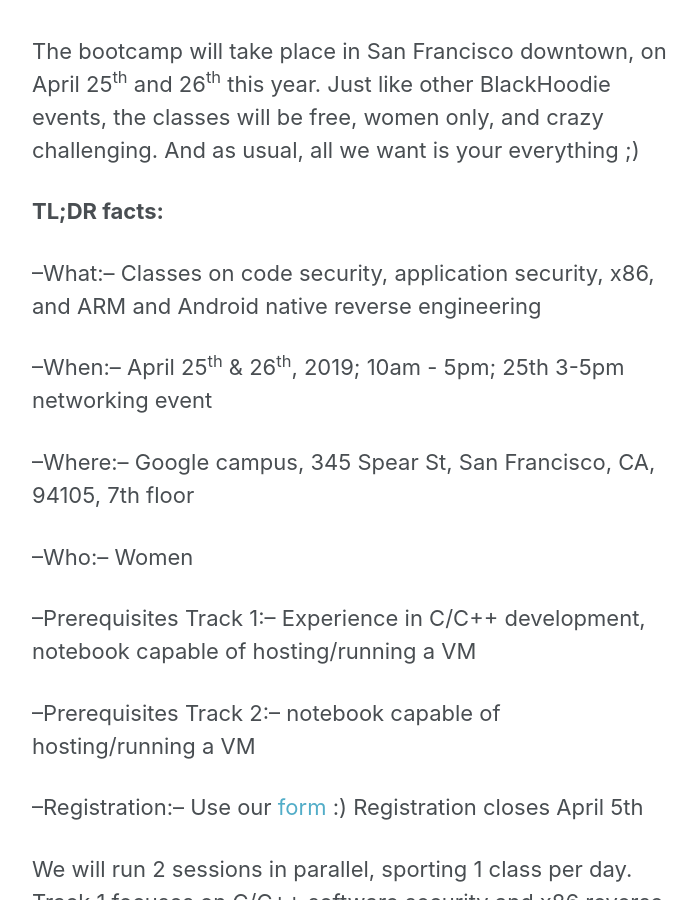
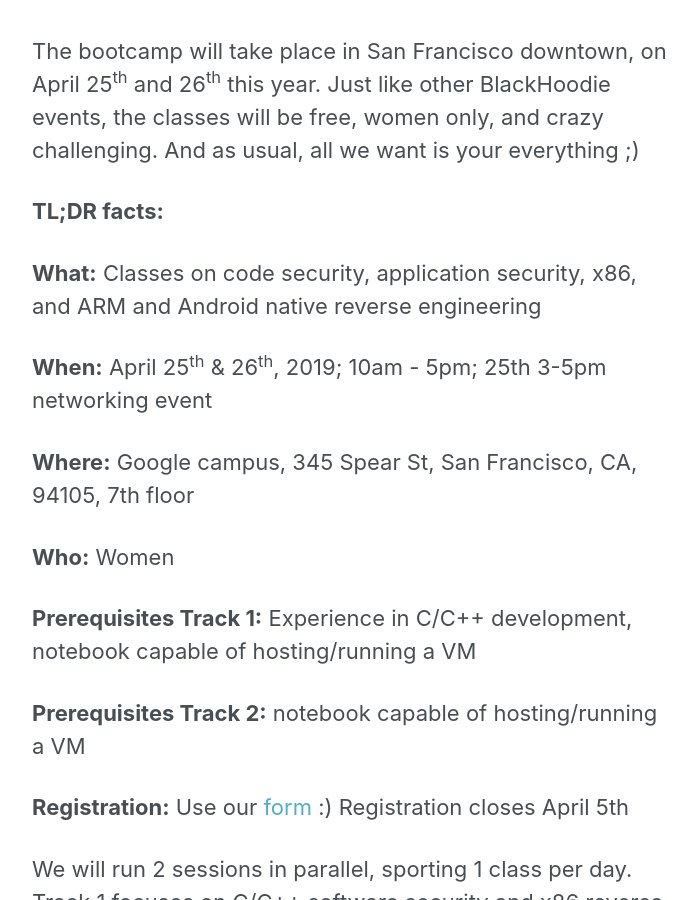
Before and after one commit to blackhoodieRE/blackhoodiere.github.io, a Jekyll site: the page built from _posts/2019_03_18_Blackhoodie_BayArea_19.md, in a window 1280 px wide and 900 px high, scrolled down 356 px. Shown: the whole window, without its empty margins (290-986 px from the left). Built offline with Jekyll 4.4.1, drawn with Linux system fonts in a browser that asks for light colours.

```diff
--- a/_posts/2019_03_18_Blackhoodie_BayArea_19.md
+++ b/_posts/2019_03_18_Blackhoodie_BayArea_19.md
@@ -13,19 +13,19 @@ The bootcamp will take place in San Francisco downtown, on April 25<sup>th</sup>
 
 **TL;DR facts:**
 
---What:-- Classes on code security, application security, x86, and ARM and Android native reverse engineering
+__What:__ Classes on code security, application security, x86, and ARM and Android native reverse engineering
 
---When:-- April 25<sup>th</sup> & 26<sup>th</sup>, 2019; 10am - 5pm; 25th 3-5pm networking event
+__When:__ April 25<sup>th</sup> & 26<sup>th</sup>, 2019; 10am - 5pm; 25th 3-5pm networking event
 
---Where:-- Google campus, 345 Spear St, San Francisco, CA, 94105, 7th floor
+__Where:__ Google campus, 345 Spear St, San Francisco, CA, 94105, 7th floor
 
---Who:-- Women
+__Who:__ Women
 
---Prerequisites Track 1:-- Experience in C/C++ development, notebook capable of hosting/running a VM
+__Prerequisites Track 1:__ Experience in C/C++ development, notebook capable of hosting/running a VM
 
---Prerequisites Track 2:-- notebook capable of hosting/running a VM
+__Prerequisites Track 2:__ notebook capable of hosting/running a VM
 
---Registration:-- Use our [form](https://docs.google.com/forms/d/e/1FAIpQLSeoO5VMpXuS6kjIdCrtuFgVuFHdGXU6vKKnd9vT-v1bv8ON3g/viewform?usp=sf_link) :) Registration closes April 5th
+__Registration:__ Use our [form](https://docs.google.com/forms/d/e/1FAIpQLSeoO5VMpXuS6kjIdCrtuFgVuFHdGXU6vKKnd9vT-v1bv8ON3g/viewform?usp=sf_link) :) Registration closes April 5th
 
 We will run 2 sessions in parallel, sporting 1 class per day. Track 1 focuses on C/C++ software security and x86 reverse engineering of Windows malware. Track 2 focuses on web application security and ARM reverse engineering.
 
```
